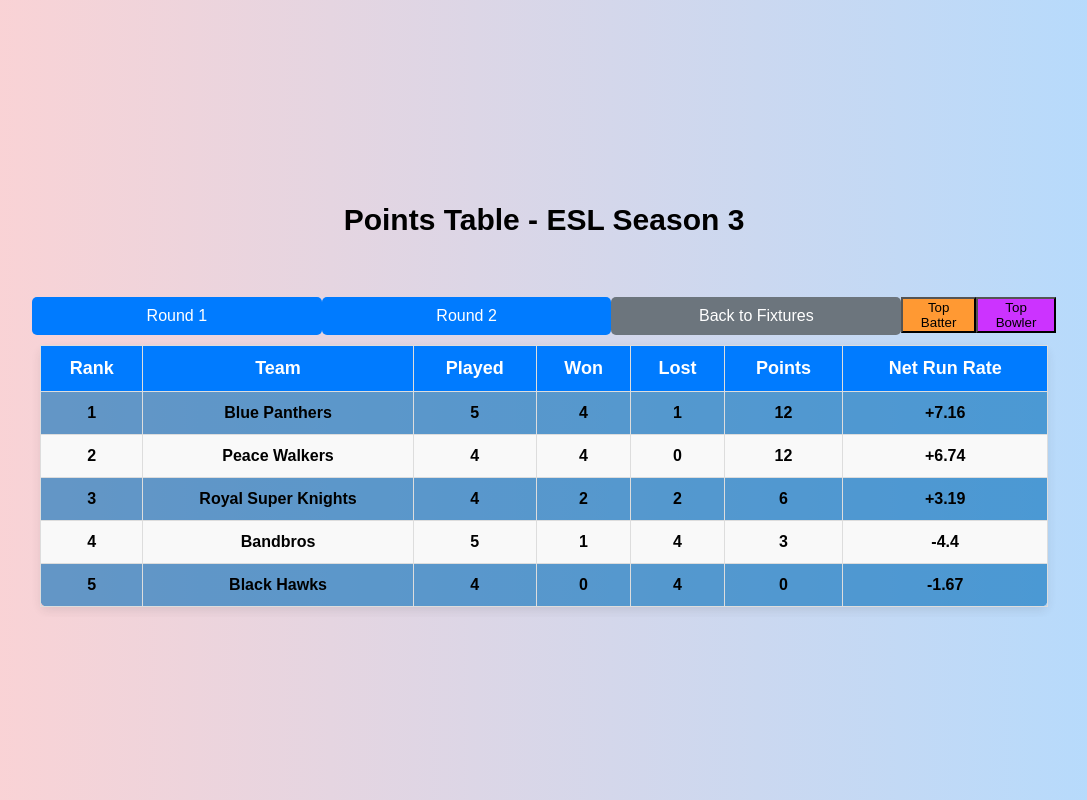
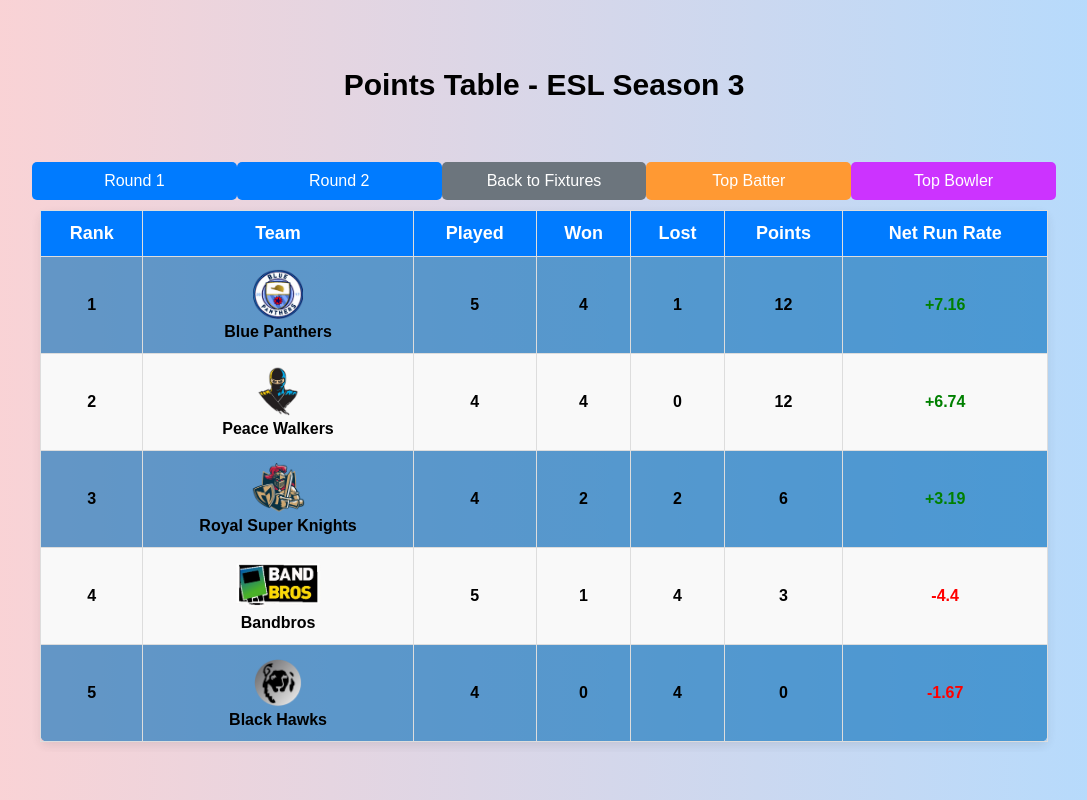
Before and after one commit to TalalHShah/esl-season3, a plain HTML site: page points_table.html in a window 1280 px wide. Shown: the whole page, without its empty margins (96-1183 px from the left). Drawn offline with Linux system fonts and the light colour scheme.

Commit message:
Update points_table.html

```diff
--- a/points_table.html
+++ b/points_table.html
@@ -7,7 +7,7 @@
     <style>
         body {
             font-family: Arial, sans-serif;
-            background: linear-gradient(90deg,rgb(255, 210, 210),rgb(177, 219, 255)) !important;
+            background: linear-gradient(90deg, rgb(255, 210, 210), rgb(177, 219, 255)) !important;
             color: #000;
             margin: 0;
             padding: 0;
@@ -72,7 +72,7 @@
         }
 
         tr:hover {
-            background-color: #797979;
+            background-color: #76c6ff;
         }
 
         .table-container {
@@ -90,46 +90,62 @@
             width: 80%;
         }
 
-        .back-btn, .round-btn {
+        .btn {
+            display: inline-block;
             background-color: #6c757d;
             color: white;
             padding: 10px 20px;
-            border: none;
             font-size: 16px;
+            text-align: center;
+            text-decoration: none;
             border-radius: 5px;
-            cursor: pointer;
             transition: background-color 0.3s ease;
             width: 25%;
-            text-align: center;
-            text-decoration: none;
         }
 
-        .back-btn:hover, .round-btn:hover {
-            background-color: #5a6268;
+        .btn:hover {
+            background-color: #685a68;
         }
 
-        .round-btn {
+        .btn-round {
             background-color: #007BFF;
         }
 
-        .round-btn:hover {
+        .btn-round:hover {
             background-color: #0056b3;
+        }
+
+        .btn-orange {
+            background-color: #ff9933;
+        }
+
+        .btn-orange:hover {
+            background-color: #e68a19;
+        }
+
+        .btn-purple {
+            background-color: #cc33ff;
+        }
+
+        .btn-purple:hover {
+            background-color: #a329cc;
         }
 
         /* Responsive Design */
         @media (max-width: 768px) {
-            table {
-                width: 100%;
-                font-size: 14px;
-            }
             .button-container {
                 flex-direction: column;
                 align-items: center;
             }
-            .round-btn, .back-btn {
+            .btn {
                 width: 100%;
                 margin-bottom: 10px;
             }
+        }
+
+        .team-logo {
+            width: auto;
+            height: 50px;
         }
     </style>
 </head>
@@ -137,14 +153,14 @@
 
     <h1 style="color: black;">Points Table - ESL Season 3</h1>
 
-        <!-- Button Section -->
-        <div class="button-container">
-            <a href="round1.html" class="round-btn">Round 1</a>
-            <a href="round2.html" class="round-btn">Round 2</a>
-            <a href="index.html" class="back-btn">Back to Fixtures</a>
-            <a href="topbatter.html"><button class="btn" style="background-color: #ff9933;">Top Batter</button></a>
-            <a href="topbowler.html"><button class="btn" style="background-color: #cc33ff;">Top Bowler</button></a>
-        </div>
+    <!-- Button Section -->
+    <div class="button-container">
+        <a href="round1.html" class="btn btn-round">Round 1</a>
+        <a href="round2.html" class="btn btn-round">Round 2</a>
+        <a href="index.html" class="btn">Back to Fixtures</a>
+        <a href="topbatter.html" class="btn btn-orange">Top Batter</a>
+        <a href="topbowler.html" class="btn btn-purple">Top Bowler</a>
+    </div>
 
     <div class="table-container">
         <table>
@@ -162,53 +178,67 @@
             <tbody>
                 <tr>
                     <td>1</td>
-                    <td>Blue Panthers</td>
+                    <td>
+                        <img src="bplogo.png" alt="Blue Panthers Logo" class="team-logo"><br>
+                        Blue Panthers
+                    </td>
                     <td>5</td>
                     <td>4</td>
                     <td>1</td>
                     <td>12</td>
-                    <td color="green">+7.16</td>
+                    <td style="color: green;">+7.16</td>
                 </tr>
                 <tr>
                     <td>2</td>
-                    <td>Peace Walkers</td>
+                    <td>
+                        <img src="pwlogo.png" alt="Peace Walkers Logo" class="team-logo"><br>
+                        Peace Walkers
+                    </td>
                     <td>4</td>
                     <td>4</td>
                     <td>0</td>
                     <td>12</td>
-                    <td color="green">+6.74</td>
+                    <td style="color: green;">+6.74</td>
                 </tr>
                 <tr>
                     <td>3</td>
-                    <td>Royal Super Knights</td>
+                    <td>
+                        <img src="rsklogo.png" alt="Royal Super Knights Logo" class="team-logo"><br>
+                        Royal Super Knights
+                    </td>
                     <td>4</td>
                     <td>2</td>
                     <td>2</td>
                     <td>6</td>
-                    <td color="green">+3.19</td>
+                    <td style="color: green;">+3.19</td>
                 </tr>
                 <tr>
                     <td>4</td>
-                    <td>Bandbros</td>
+                    <td>
+                        <img src="bblogo.png" alt="Bandbros Logo" class="team-logo"><br>
+                        Bandbros
+                    </td>
                     <td>5</td>
                     <td>1</td>
                     <td>4</td>
                     <td>3</td>
-                    <td color="red">-4.4</td>
+                    <td style="color: red;">-4.4</td>
                 </tr>
                 <tr>
                     <td>5</td>
-                    <td>Black Hawks</td>
+                    <td>
+                        <img src="bhlogo.png" alt="Black Hawks Logo" class="team-logo"><br>
+                        Black Hawks
+                    </td>
                     <td>4</td>
                     <td>0</td>
                     <td>4</td>
                     <td>0</td>
-                    <td color="red">-1.67</td>
+                    <td style="color: red;">-1.67</td>
                 </tr>
             </tbody>
         </table>
     </div>
 
-
 </body>
 </html>
```
